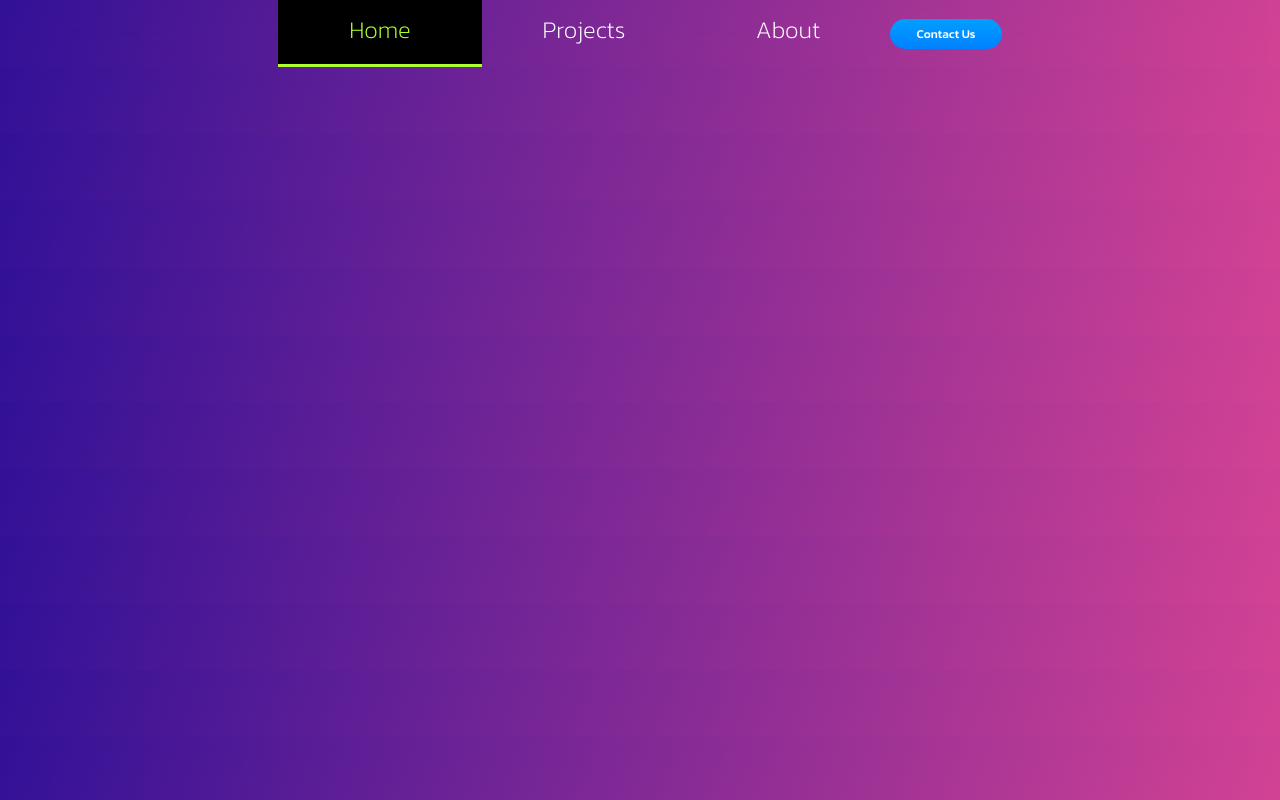
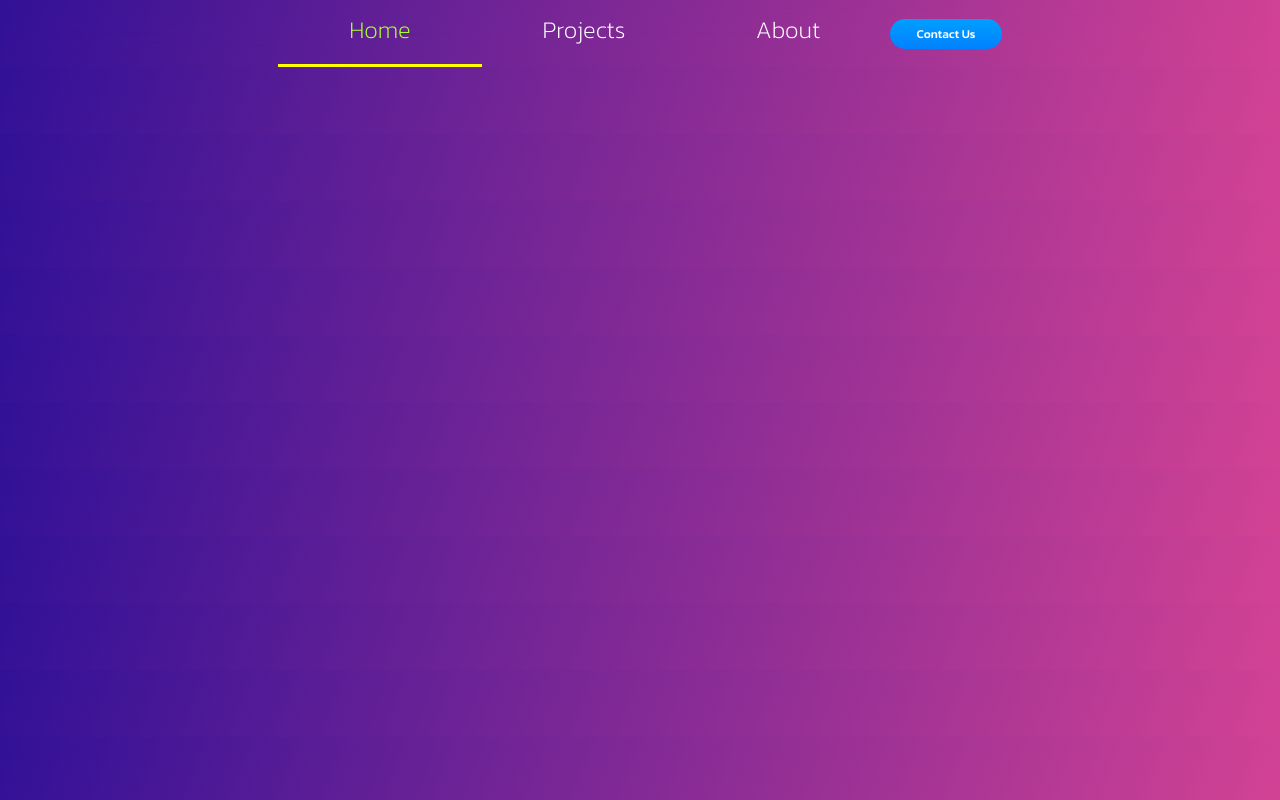
Before and after one commit to denysdzhyma/web, a plain HTML site: page index.html in a window 1280 px wide. In both pictures the pointer is over the link "Home". Drawn offline with Linux system fonts and the light colour scheme.

Commit message:
Update style.css
In CSS:
- removed background color : black for hover
- added bottom line style with yellow color

```diff
--- a/style.css
+++ b/style.css
@@ -58,7 +58,8 @@ nav .nav-right a:hover {
 }
 
 nav .nav-left a:hover {
-    background-color: black;
+    border-bottom-style: solid;
+    border-bottom-color: yellow;
     color: greenyellow;
     transition: 0.3s;
 }
```
